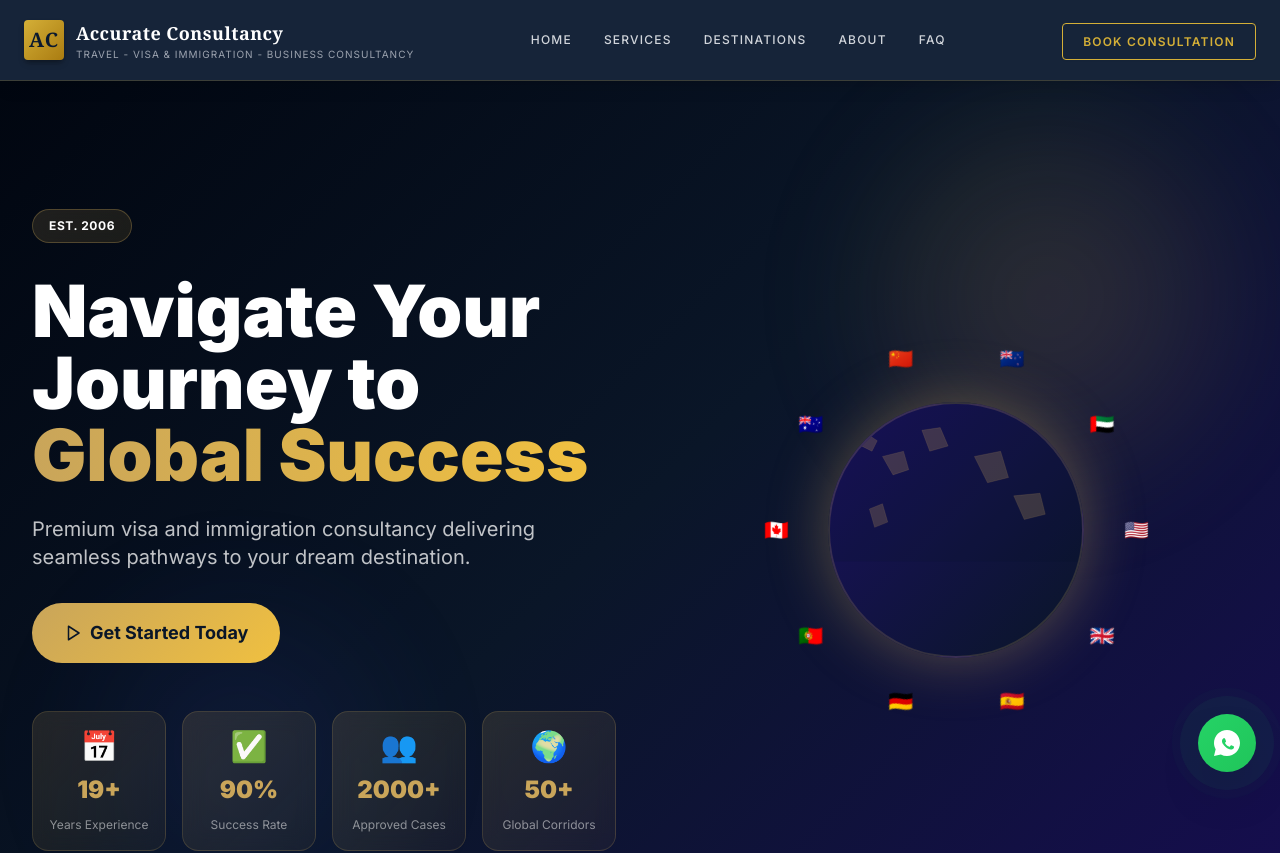
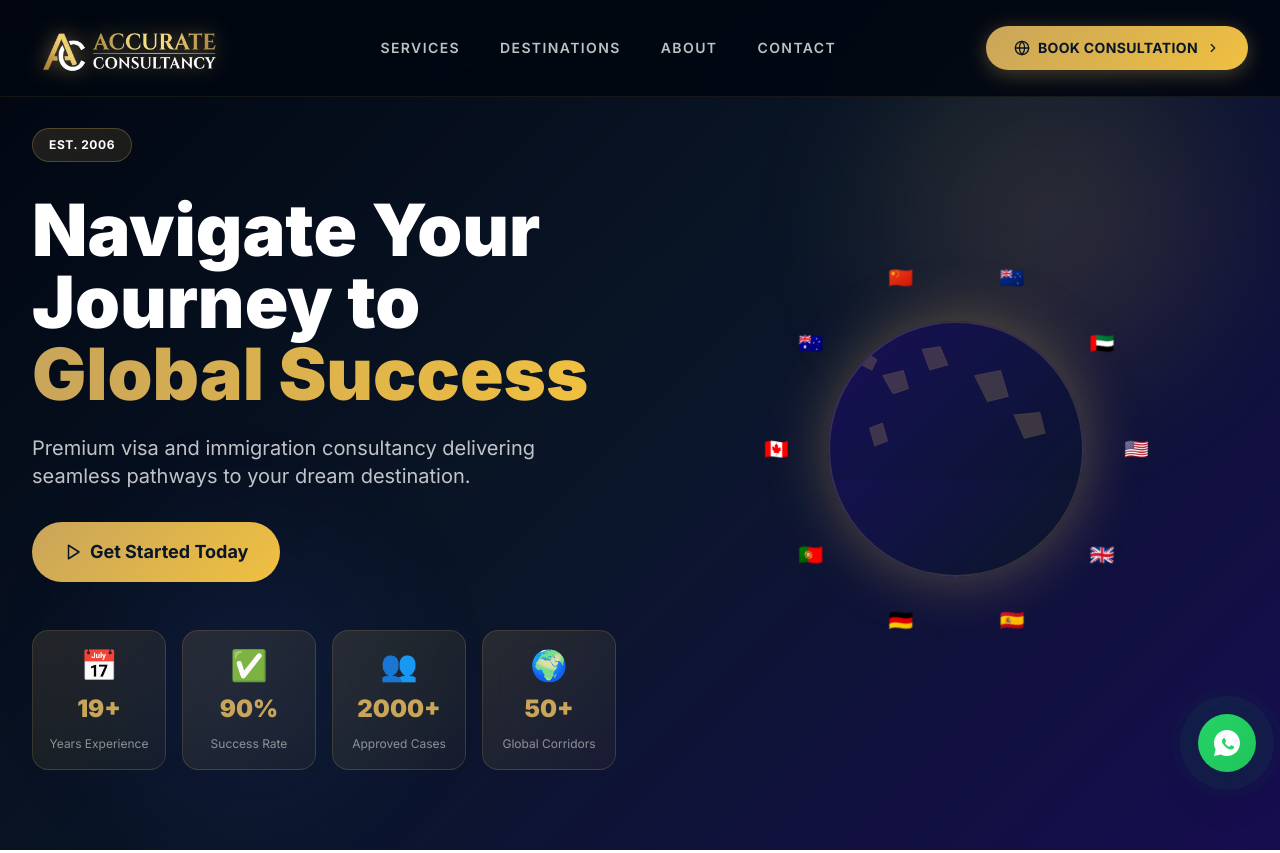
Before and after one commit to imran1001/Accurate-ConsultancyV3, a React (Vite) app: page / in a window 1280 px wide. Shown: the top 853 px of the page. Built offline with nearby package versions, Linux system fonts and the light colour scheme.

Commit message:
Enhance Navbar with scroll effects and mobile menu
Refactor Navbar component to include scroll detection and mobile menu functionality.

```diff
--- a/src/components/Navbar.jsx
+++ b/src/components/Navbar.jsx
@@ -1,81 +1,462 @@
-import React, { useState } from 'react';
+import React, { useState, useEffect } from 'react';
 
-export default function Navbar() {
-  const [isOpen, setIsOpen] = useState(false);
+
+import { Menu, X, ChevronRight, Globe } from 'lucide-react';
+
+
+
+const Navbar = () => {
+
+
+  const [mobileMenuOpen, setMobileMenuOpen] = useState(false);
+
+
+  const [scrolled, setScrolled] = useState(false);
+
+
+
+  useEffect(() => {
+
+
+    const handleScroll = () => setScrolled(window.scrollY > 30);
+
+
+    window.addEventListener('scroll', handleScroll);
+
+
+    return () => window.removeEventListener('scroll', handleScroll);
+
+
+  }, []);
+
+
+
+  const scrollToSection = (id) => {
+
+
+    const el = document.getElementById(id);
+
+
+    if (el) {
+
+
+      const top = el.getBoundingClientRect().top + window.pageYOffset - 96;
+
+
+      window.scrollTo({ top, behavior: 'smooth' });
+
+
+      setMobileMenuOpen(false);
+
+
+    }
+
+
+  };
+
+
+
+  const navLinks = [
+
+
+    { name: 'Services',     id: 'services'     },
+
+
+    { name: 'Destinations', id: 'destinations' },
+
+
+    { name: 'About',        id: 'about'        },
+
+
+    { name: 'Contact',      id: 'consultation' }
+
+
+  ];
+
+
 
   return (
-    <nav className="bg-[#0A192F] text-white w-full sticky top-0 z-50 border-b border-[#D4AF37]/20 shadow-lg backdrop-blur-md bg-opacity-95">
-      <div className="max-w-7xl mx-auto px-6 h-20 flex justify-between items-center">
 
-        {/* Brand Identity / Monogram */}
-        <a href="#" className="flex items-center space-x-3 group">
-          <div className="w-10 h-10 bg-gradient-to-br from-[#D4AF37] to-[#AA7C11] rounded flex items-center justify-center shadow-md shadow-black/30">
-            <span className="font-serif font-bold text-xl text-[#0A192F] tracking-wider">AC</span>
+
+    <nav
+
+
+      className="fixed top-0 left-0 right-0 z-50 transition-all duration-500"
+
+
+      style={{
+
+
+        background: scrolled ? 'rgba(1,6,16,0.97)' : 'rgba(1,6,16,0.85)',
+
+
+        backdropFilter: 'blur(24px)',
+
+
+        borderBottom: scrolled ? '1px solid rgba(201,165,90,0.25)' : '1px solid rgba(201,165,90,0.1)',
+
+
+        boxShadow: scrolled ? '0 8px 40px rgba(0,0,0,0.4)' : 'none'
+
+
+      }}
+
+
+    >
+
+
+      <div className="max-w-7xl mx-auto px-4 sm:px-6 lg:px-8">
+
+
+        <div className="flex justify-between items-center h-24">
+
+
+
+          {/* Logo */}
+
+
+          <button
+
+
+            onClick={() => scrollToSection('hero')}
+
+
+            className="flex items-center group focus:outline-none"
+
+
+            aria-label="Go to homepage"
+
+
+          >
+
+
+            <img
+
+
+              src="/logo.webp"
+
+
+              alt="Accurate Consultancy"
+
+
+              width="180"
+
+
+              height="70"
+
+
+              className="transition-all duration-300 group-hover:scale-105"
+
+
+              style={{
+
+
+                height: 'clamp(52px, 5.5vw, 76px)',
+
+
+                width: 'auto',
+
+
+                filter: 'drop-shadow(0 0 10px rgba(201,165,90,0.55)) brightness(1.05)'
+
+
+              }}
+
+
+            />
+
+
+          </button>
+
+
+
+          {/* Desktop Nav */}
+
+
+          <div className="hidden lg:flex items-center space-x-10">
+
+
+            {navLinks.map(item => (
+
+
+              <button
+
+
+                key={item.id}
+
+
+                onClick={() => scrollToSection(item.id)}
+
+
+                aria-label={'Go to ' + item.name + ' section'}
+
+
+                className="group relative py-2 text-sm font-semibold uppercase tracking-widest transition-colors duration-300"
+
+
+                style={{ color: 'rgba(255,255,255,0.75)' }}
+
+
+                onMouseEnter={e => { e.currentTarget.style.color = '#c9a55a'; }}
+
+
+                onMouseLeave={e => { e.currentTarget.style.color = 'rgba(255,255,255,0.75)'; }}
+
+
+              >
+
+
+                {item.name}
+
+
+                <span
+
+
+                  className="absolute bottom-0 left-0 w-0 h-0.5 group-hover:w-full transition-all duration-300 rounded-full"
+
+
+                  style={{ background: 'linear-gradient(90deg, #c9a55a, #f0c040)' }}
+
+
+                />
+
+
+              </button>
+
+
+            ))}
+
+
           </div>
-          <div className="flex flex-col">
-            <span className="font-serif text-lg font-semibold tracking-wide text-white group-hover:text-[#D4AF37] transition duration-300">
-              Accurate Consultancy
-            </span>
-            <span className="text-[10px] tracking-widest uppercase text-gray-400">
-              Travel - Visa &amp; Immigration - Business consultancy
-            </span>
+
+
+
+          {/* CTA Button */}
+
+
+          <div className="hidden md:flex items-center">
+
+
+            <button
+
+
+              onClick={() => scrollToSection('consultation')}
+
+
+              aria-label="Book a consultation"
+
+
+              className="group flex items-center space-x-2 px-7 py-3 rounded-full font-bold text-sm uppercase tracking-wide transition-all duration-300 hover:scale-105"
+
+
+              style={{
+
+
+                background: 'linear-gradient(135deg, #c9a55a, #f0c040)',
+
+
+                color: '#0a1628',
+
+
+                boxShadow: '0 4px 20px rgba(201,165,90,0.35)'
+
+
+              }}
+
+
+              onMouseEnter={e => { e.currentTarget.style.boxShadow = '0 8px 30px rgba(201,165,90,0.6)'; }}
+
+
+              onMouseLeave={e => { e.currentTarget.style.boxShadow = '0 4px 20px rgba(201,165,90,0.35)'; }}
+
+
+            >
+
+
+              <Globe size={16} />
+
+
+              <span>Book Consultation</span>
+
+
+              <ChevronRight size={14} className="group-hover:translate-x-1 transition-transform duration-300" />
+
+
+            </button>
+
+
           </div>
-        </a>
 
-        {/* Desktop Navigation Links */}
-        <ul className="hidden md:flex space-x-8 text-xs uppercase tracking-widest font-medium text-gray-300">
-          <li><a href="#hero" className="hover:text-[#D4AF37] transition duration-300 py-2">Home</a></li>
-          <li><a href="#services" className="hover:text-[#D4AF37] transition duration-300 py-2">Services</a></li>
-          <li><a href="#destinations" className="hover:text-[#D4AF37] transition duration-300 py-2">Destinations</a></li>
-          <li><a href="#about" className="hover:text-[#D4AF37] transition duration-300 py-2">About</a></li>
-          <li><a href="#faq" className="hover:text-[#D4AF37] transition duration-300 py-2">FAQ</a></li>
-        </ul>
 
-        {/* Action Button */}
-        <div className="hidden md:block">
-          <a
-            href="#consultation"
-            className="border border-[#D4AF37] text-[#D4AF37] hover:bg-[#D4AF37] hover:text-[#0A192F] px-5 py-2.5 rounded text-xs uppercase tracking-widest transition-all duration-300 font-semibold shadow-sm"
+
+          {/* Mobile Toggle */}
+
+
+          <button
+
+
+            onClick={() => setMobileMenuOpen(!mobileMenuOpen)}
+
+
+            aria-label={mobileMenuOpen ? 'Close menu' : 'Open menu'}
+
+
+            aria-expanded={mobileMenuOpen}
+
+
+            className="lg:hidden p-2.5 rounded-xl transition-all duration-300"
+
+
+            style={{
+
+
+              color: 'white',
+
+
+              border: '1px solid rgba(201,165,90,0.25)',
+
+
+              background: mobileMenuOpen ? 'rgba(201,165,90,0.15)' : 'transparent'
+
+
+            }}
+
+
           >
-            Book Consultation
-          </a>
+
+
+            {mobileMenuOpen ? <X size={22} /> : <Menu size={22} />}
+
+
+          </button>
+
+
         </div>
 
-        {/* Mobile Menu Button */}
-        <button
-          onClick={() => setIsOpen(!isOpen)}
-          className="md:hidden text-gray-300 hover:text-[#D4AF37] focus:outline-none"
-          aria-label="Toggle Menu"
-        >
-          <svg className="h-6 w-6 fill-current" viewBox="0 0 24 24">
-            {isOpen ? (
-              <path fillRule="evenodd" clipRule="evenodd" d="M18.278 16.864a1 1 0 01-1.414 1.414l-4.829-4.828-4.828 4.828a1 1 0 01-1.414-1.414l4.828-4.829-4.828-4.828a1 1 0 011.414-1.414l4.829 4.828 4.828-4.828a1 1 0 111.414 1.414l-4.828 4.829 4.828 4.828z" />
-            ) : (
-              <path fillRule="evenodd" d="M4 5h16a1 1 0 010 2H4a1 1 0 110-2zm0 6h16a1 1 0 010 2H4a1 1 0 010-2zm0 6h16a1 1 0 010 2H4a1 1 0 010-2z" />
-            )}
-          </svg>
-        </button>
+
       </div>
 
-      {/* Mobile Dropdown Panel */}
-      {isOpen && (
-        <div className="md:hidden bg-[#0F2447] border-t border-[#D4AF37]/10 px-6 py-4 space-y-4 shadow-xl">
-          <ul className="space-y-3 text-xs uppercase tracking-widest text-gray-300">
-            <li><a href="#hero" onClick={() => setIsOpen(false)} className="block hover:text-[#D4AF37] py-1">Home</a></li>
-            <li><a href="#services" onClick={() => setIsOpen(false)} className="block hover:text-[#D4AF37] py-1">Services</a></li>
-            <li><a href="#destinations" onClick={() => setIsOpen(false)} className="block hover:text-[#D4AF37] py-1">Destinations</a></li>
-            <li><a href="#about" onClick={() => setIsOpen(false)} className="block hover:text-[#D4AF37] py-1">About</a></li>
-            <li><a href="#faq" onClick={() => setIsOpen(false)} className="block hover:text-[#D4AF37] py-1">FAQ</a></li>
-          </ul>
-          <a
-            href="#consultation"
-            onClick={() => setIsOpen(false)}
-            className="block w-full text-center border border-[#D4AF37] text-[#D4AF37] bg-transparent py-2.5 rounded text-xs uppercase tracking-widest font-semibold"
-          >
-            Book Consultation
-          </a>
+
+
+      {/* Mobile Menu */}
+
+
+      <div
+
+
+        className={`lg:hidden overflow-hidden transition-all duration-300 ${mobileMenuOpen ? 'max-h-96 opacity-100' : 'max-h-0 opacity-0'}`}
+
+
+        style={{ background: 'rgba(1,6,16,0.98)', borderTop: '1px solid rgba(201,165,90,0.15)' }}
+
+
+      >
+
+
+        <div className="px-4 py-5 space-y-1">
+
+
+          {navLinks.map(item => (
+
+
+            <button
+
+
+              key={item.id}
+
+
+              onClick={() => scrollToSection(item.id)}
+
+
+              aria-label={'Go to ' + item.name}
+
+
+              className="block w-full text-left py-3 px-4 rounded-xl font-semibold text-sm uppercase tracking-wide transition-all duration-300"
+
+
+              style={{ color: 'rgba(255,255,255,0.75)' }}
+
+
+              onMouseEnter={e => {
+
+
+                e.currentTarget.style.color = '#c9a55a';
+
+
+                e.currentTarget.style.background = 'rgba(201,165,90,0.08)';
+
+
+              }}
+
+
+              onMouseLeave={e => {
+
+
+                e.currentTarget.style.color = 'rgba(255,255,255,0.75)';
+
+
+                e.currentTarget.style.background = 'transparent';
+
+
+              }}
+
+
+            >
+
+
+              {item.name}
+
+
+            </button>
+
+
+          ))}
+
+
+          <div className="pt-2">
+
+
+            <button
+
+
+              onClick={() => scrollToSection('consultation')}
+
+
+              aria-label="Book a consultation"
+
+
+              className="w-full py-3.5 px-6 rounded-full font-bold text-sm uppercase tracking-wide"
+
+
+              style={{ background: 'linear-gradient(135deg, #c9a55a, #f0c040)', color: '#0a1628' }}
+
+
+            >
+
+
+              Book Consultation
+
+
+            </button>
+
+
+          </div>
+
+
         </div>
-      )}
+
+
+      </div>
+
+
     </nav>
+
+
   );
-}
+
+
+};
+
+
+
+export default Navbar;
```
